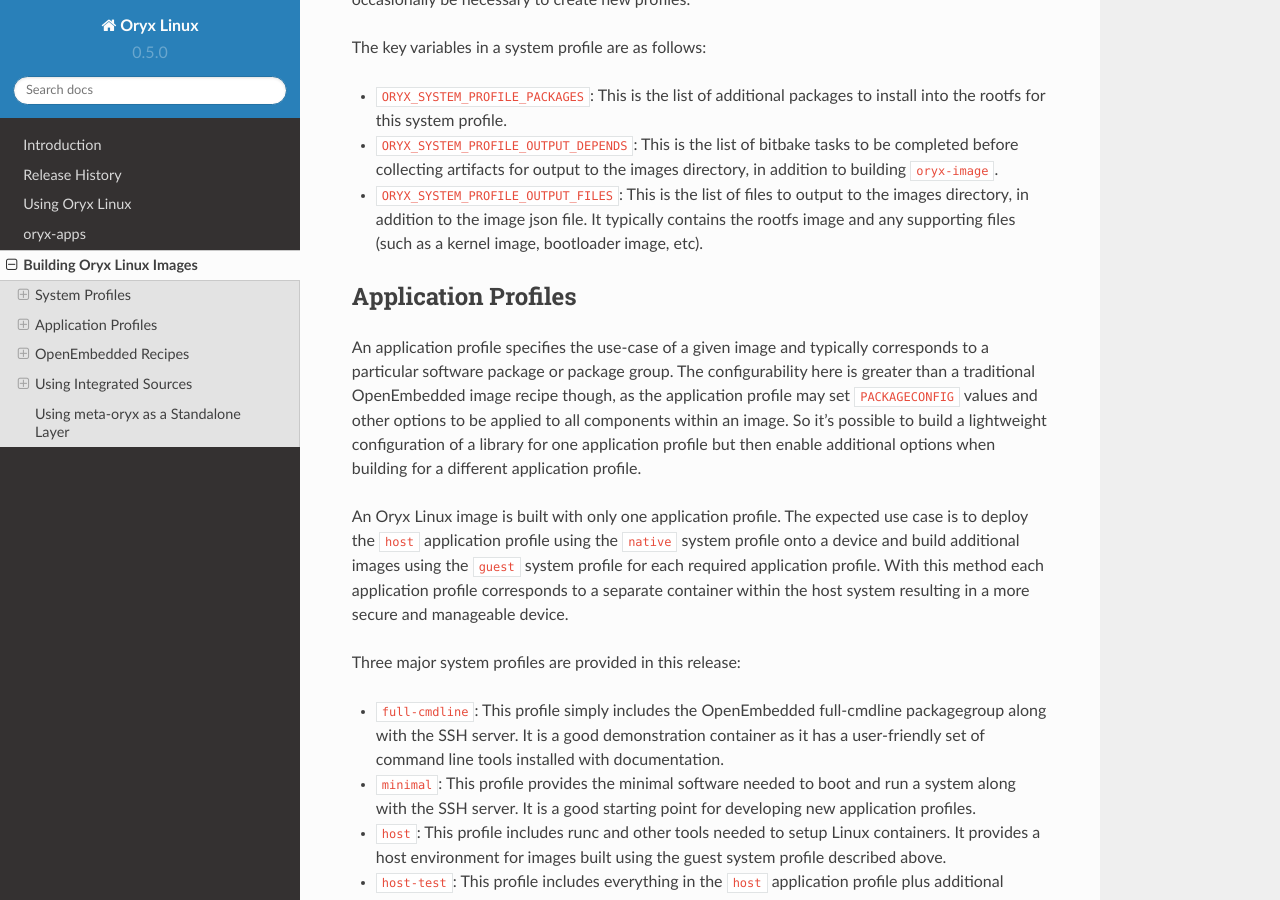
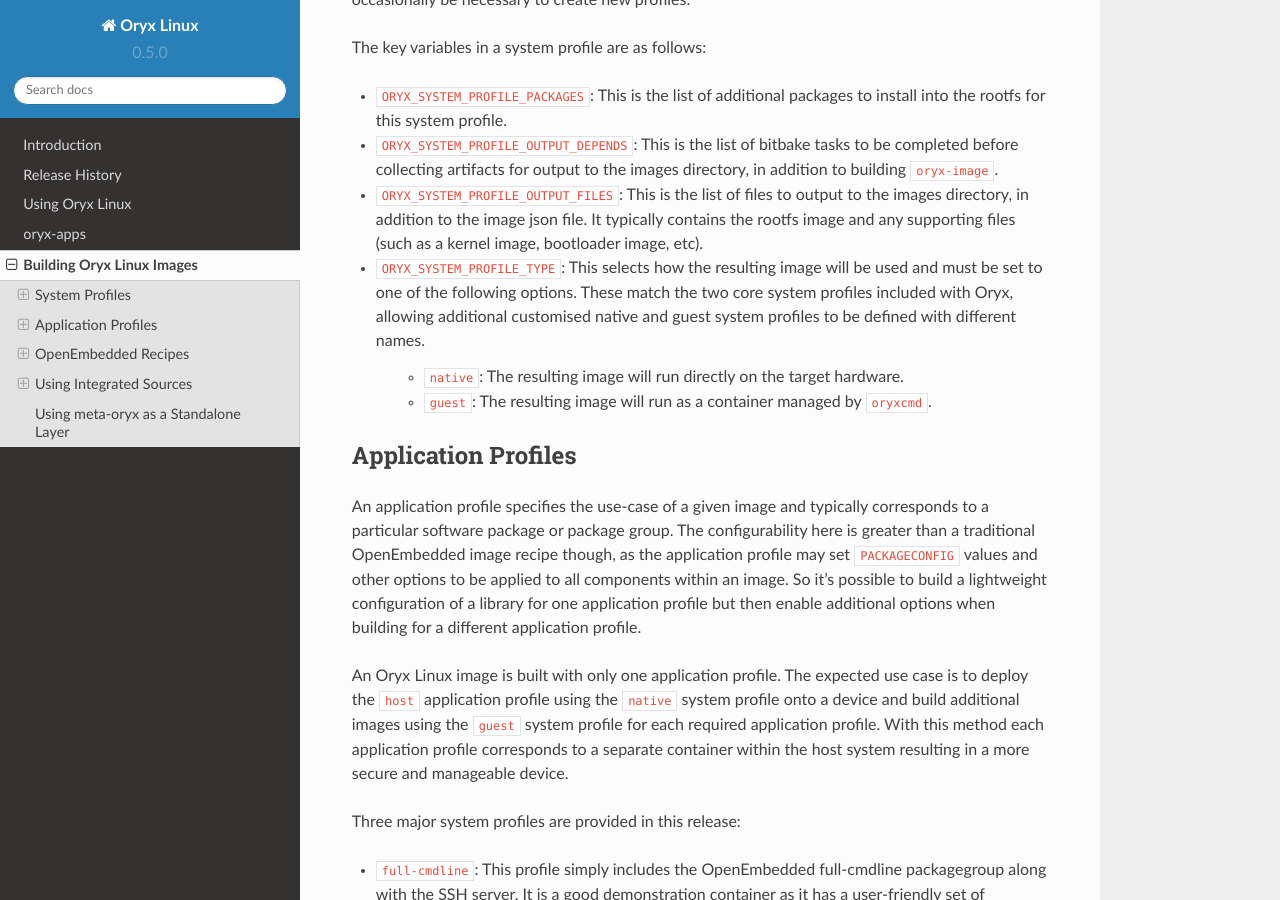
Before and after one commit to NetworkGradeLinux/mion, a Sphinx documentation site: the page built from docs/building-images.rst, in a window 1280 px wide and 900 px high, scrolled down 1442 px. Built offline with Sphinx 7.4.7 and the Read the Docs theme 2.0.0, drawn with Linux system fonts in a browser that asks for light colours.

Commit message:
docs: Add description of ORYX_SYSTEM_PROFILE_TYPE
Signed-off-by: Paul Barker <pbarker@oryx-linux.org>

```diff
--- a/docs/building-images.rst
+++ b/docs/building-images.rst
@@ -88,6 +88,16 @@
   the images directory, in addition to the image json file. It typically
   contains the rootfs image and any supporting files (such as a kernel image,
   bootloader image, etc).
+
+* ``ORYX_SYSTEM_PROFILE_TYPE``: This selects how the resulting image will be
+  used and must be set to one of the following options. These match the two core
+  system profiles included with Oryx, allowing additional customised native and
+  guest system profiles to be defined with different names.
+
+    * ``native``: The resulting image will run directly on the target hardware.
+
+    * ``guest``: The resulting image will run as a container managed by
+      ``oryxcmd``.
 
 .. _application_profiles:
 
```
